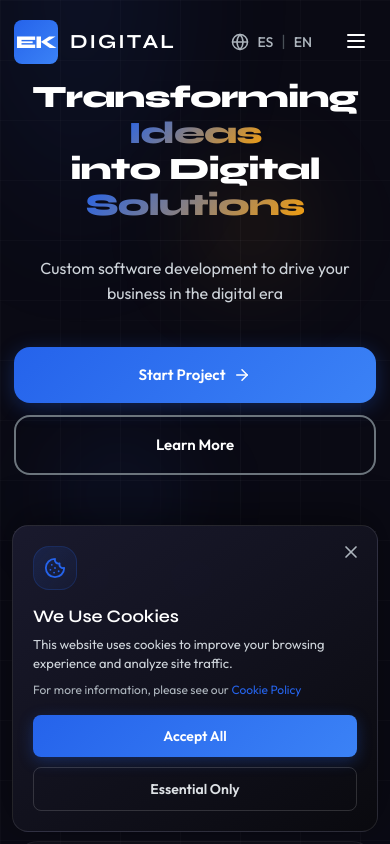
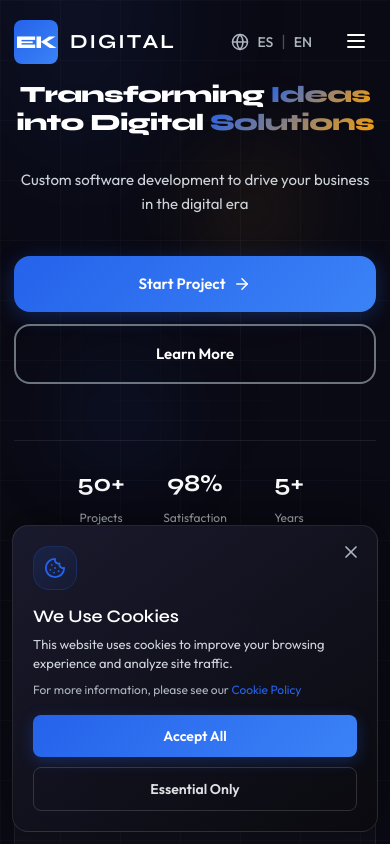
Before and after one commit to koroljovjevgeni60/ekdigital-website, a Next.js app: page /en in a window 390 px wide. Shown: the top 844 px of the page. Built offline with nearby package versions, Linux system fonts and the light colour scheme.

Commit message:
Downscale hero title for mobile

```diff
--- a/src/components/Hero.module.css
+++ b/src/components/Hero.module.css
@@ -369,12 +369,16 @@
   }
 
   .title {
-    font-size: clamp(1.75rem, 8vw, 2.5rem);
-    line-height: 1.15;
+    font-size: clamp(1.4rem, 6vw, 1.9rem);
+    line-height: 1.2;
+  }
+
+  .titleLine {
+    display: block;
   }
 
   .subtitle {
-    font-size: 1rem;
+    font-size: 0.9375rem;
     line-height: 1.6;
   }
 
```
